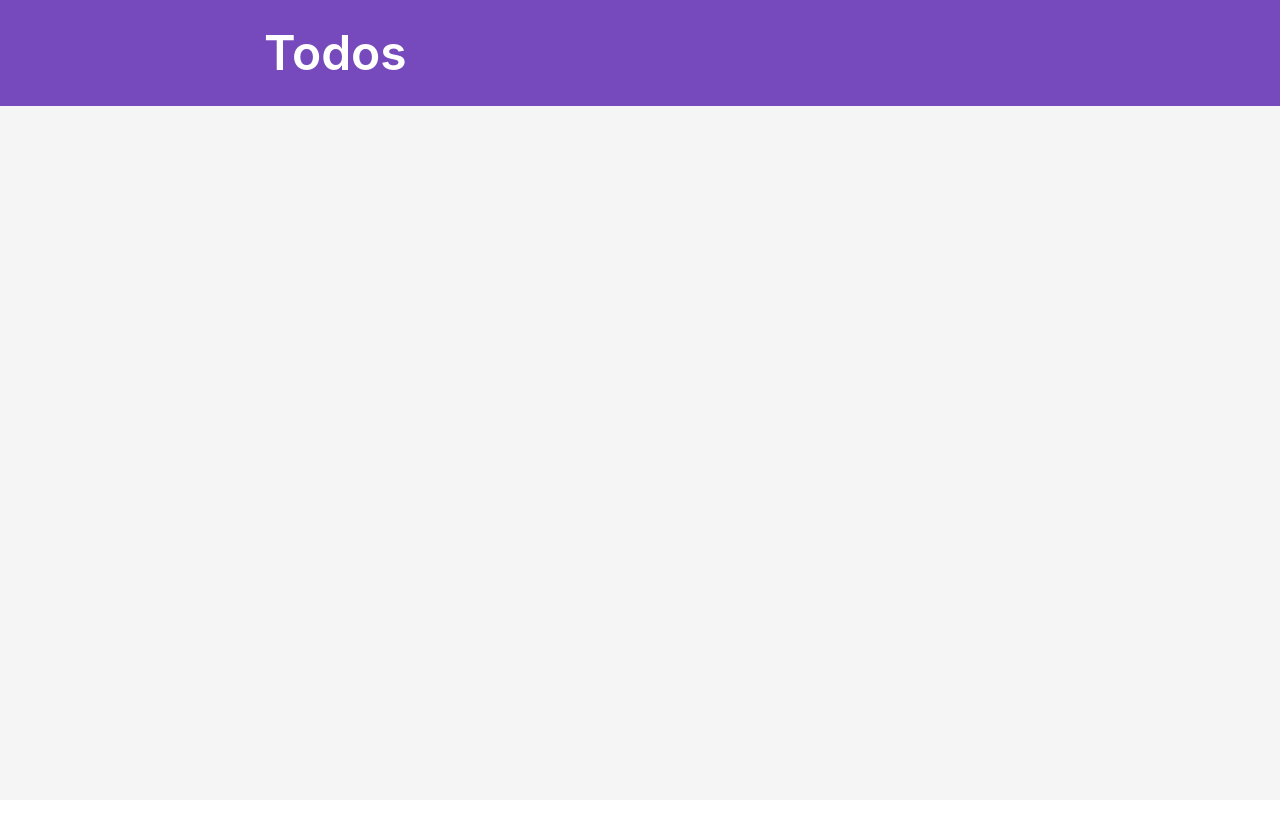
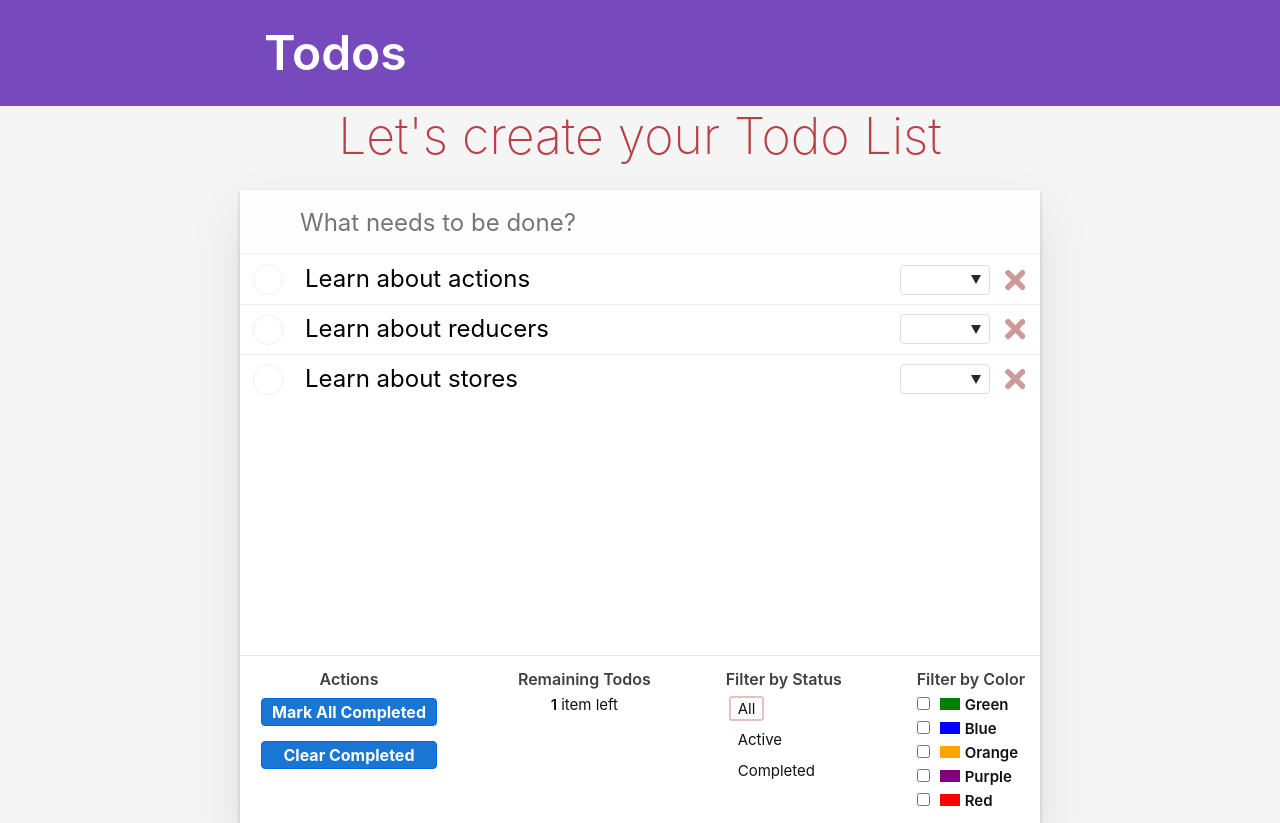
Before and after one commit to annpermi/todos-redux, a React (Create React App) app: page / in a window 1280 px wide. Before the commit the page ends 800 px from the top, so only its background shows below. Built offline with nearby package versions, Linux system fonts and the light colour scheme; what miragejs would draw is missing.

Commit message:
setup a redux

```diff
--- a/src/App.js
+++ b/src/App.js
@@ -1,4 +1,7 @@
 import React from 'react'
+import TodoList from './features/todos/TodoList'
+import Header from './features/header/Header'
+import Footer from './features/footer/Footer'
 
 function App() {
   return (
@@ -10,10 +13,11 @@
       </nav>
       <main>
         <section className="medium-container">
+          <h2>Let's create your Todo List</h2>
           <div className="todoapp">
-            {/* <Header /> */}
-            {/* <TodoList /> */}
-            {/* <Footer /> */}
+            <Header />
+            <TodoList />
+            <Footer />
           </div>
         </section>
       </main>
--- /dev/null
+++ b/src/features/filters/colors.js
@@ -0,0 +1,3 @@
+export const availableColors = ['green', 'blue', 'orange', 'purple', 'red']
+
+export const capitalize = (s) => s[0].toUpperCase() + s.slice(1)
--- a/src/features/filters/filterSlice.js
+++ b/src/features/filters/filterSlice.js
@@ -1,5 +1,11 @@
+export const StatusFilters = {
+  All: 'all',
+  Active: 'active',
+  Completed: 'completed',
+}
+
 const initialState = {
-  status: 'All',
+  status: StatusFilters.All,
   colors: [],
 }
 
@@ -12,6 +18,34 @@
         status: action.payload,
       }
     }
+    case 'filters/colorFilterChanged': {
+      let { color, changeType } = action.payload
+      const { colors } = state
+
+      switch (changeType) {
+        case 'added': {
+          if (colors.includes(color)) {
+            // This color already is set as a filter. Don't change the state.
+            return state
+          }
+
+          return {
+            ...state,
+            colors: state.colors.concat(color),
+          }
+        }
+        case 'removed': {
+          return {
+            ...state,
+            colors: state.colors.filter(
+              (existingColor) => existingColor !== color
+            ),
+          }
+        }
+        default:
+          return state
+      }
+    }
     default:
       return state
   }
--- /dev/null
+++ b/src/features/footer/Footer.js
@@ -0,0 +1,99 @@
+import React from 'react'
+
+import { availableColors, capitalize } from '../filters/colors'
+import { StatusFilters } from '../filters/filterSlice'
+
+const RemainingTodos = ({ count }) => {
+  const suffix = count === 1 ? '' : 's'
+
+  return (
+    <div className="todo-count">
+      <h5>Remaining Todos</h5>
+      <strong>{count}</strong> item{suffix} left
+    </div>
+  )
+}
+
+const StatusFilter = ({ value: status, onChange }) => {
+  const renderedFilters = Object.keys(StatusFilters).map((key) => {
+    const value = StatusFilters[key]
+    const handleClick = () => onChange(value)
+    const className = value === status ? 'selected' : ''
+
+    return (
+      <li key={value}>
+        <button className={className} onClick={handleClick}>
+          {key}
+        </button>
+      </li>
+    )
+  })
+
+  return (
+    <div className="filters statusFilters">
+      <h5>Filter by Status</h5>
+      <ul>{renderedFilters}</ul>
+    </div>
+  )
+}
+
+const ColorFilters = ({ value: colors, onChange }) => {
+  const renderedColors = availableColors.map((color) => {
+    const checked = colors.includes(color)
+    const handleChange = () => {
+      const changeType = checked ? 'removed' : 'added'
+      onChange(color, changeType)
+    }
+
+    return (
+      <label key={color}>
+        <input
+          type="checkbox"
+          name={color}
+          checked={checked}
+          onChange={handleChange}
+        />
+        <span
+          className="color-block"
+          style={{
+            backgroundColor: color,
+          }}
+        ></span>
+        {capitalize(color)}
+      </label>
+    )
+  })
+
+  return (
+    <div className="filters colorFilters">
+      <h5>Filter by Color</h5>
+      <form className="colorSelection">{renderedColors}</form>
+    </div>
+  )
+}
+
+const Footer = () => {
+  const colors = []
+  const status = StatusFilters.All
+  const todosRemaining = 1
+
+  const onColorChange = (color, changeType) =>
+    console.log('Color change: ', { color, changeType })
+  const onStatusChange = (status) => console.log('Status change: ', status)
+
+  return (
+    <footer className="footer">
+      <div className="actions">
+        <h5>Actions</h5>
+        <button className="button">Mark All Completed</button>
+        <button className="button">Clear Completed</button>
+      </div>
+
+      <RemainingTodos count={todosRemaining} />
+      <StatusFilter value={status} onChange={onStatusChange} />
+      <ColorFilters value={colors} onChange={onColorChange} />
+    </footer>
+  )
+}
+
+export default Footer
--- /dev/null
+++ b/src/features/header/Header.js
@@ -0,0 +1,35 @@
+import React, { useState } from 'react'
+import { useDispatch } from 'react-redux'
+
+const Header = () => {
+  const [text, setText] = useState('')
+  const dispatch = useDispatch()
+
+  const handleChange = (e) => setText(e.target.value)
+
+  const handleKeyDown = (e) => {
+    const trimmedText = e.target.value.trim()
+    // If the user pressed the Enter key:
+    if (e.key === 'Enter' && trimmedText) {
+      // Dispatch the "todo added" action with this text
+      dispatch({ type: 'todos/todoAdded', payload: trimmedText })
+      // And clear out the text input
+      setText('')
+    }
+  }
+
+  return (
+    <header className="header">
+      <input
+        className="new-todo"
+        placeholder="What needs to be done?"
+        value={text}
+        autoFocus={true}
+        onKeyDown={handleKeyDown}
+        onChange={handleChange}
+      />
+    </header>
+  )
+}
+
+export default Header
--- /dev/null
+++ b/src/features/todos/TodoList.js
@@ -0,0 +1,15 @@
+import React from 'react'
+import { useSelector } from 'react-redux'
+import TodoListItem from './TodoListItem'
+
+const TodoList = () => {
+  const todos = useSelector((state) => state.todos)
+
+  const renderedListItems = todos.map((todo) => {
+    return <TodoListItem key={todo.id} todo={todo} />
+  })
+
+  return <ul className="todo-list">{renderedListItems}</ul>
+}
+
+export default TodoList
--- /dev/null
+++ b/src/features/todos/TodoListItem.js
@@ -0,0 +1,55 @@
+import React from 'react'
+
+import { ReactComponent as TimesSolid } from './times-solid.svg'
+
+import { availableColors, capitalize } from '../filters/colors'
+
+const TodoListItem = ({ todo, onColorChange, onCompletedChange, onDelete }) => {
+  const { text, completed, color } = todo
+
+  const handleCompletedChanged = (e) => {
+    onCompletedChange(e.target.checked)
+  }
+
+  const handleColorChanged = (e) => {
+    onColorChange(e.target.value)
+  }
+
+  const colorOptions = availableColors.map((c) => (
+    <option key={c} value={c}>
+      {capitalize(c)}
+    </option>
+  ))
+
+  return (
+    <li>
+      <div className="view">
+        <div className="segment label">
+          <input
+            className="toggle"
+            type="checkbox"
+            checked={completed}
+            onChange={handleCompletedChanged}
+          />
+          <div className="todo-text">{text}</div>
+        </div>
+        <div className="segment buttons">
+          <select
+            className="colorPicker"
+            value={color}
+            style={{ color }}
+            onChange={handleColorChanged}
+          >
+            <option value=""></option>
+            {colorOptions}
+          </select>
+          <button className="destroy" onClick={onDelete}>
+            <TimesSolid />
+          </button>
+        </div>
+      </div>
+    </li>
+  )
+}
+
+export default TodoListItem
--- a/src/index.js
+++ b/src/index.js
@@ -4,6 +4,7 @@
 import App from './App'
 import store from './store'
 import './api/server'
+import { Provider } from 'react-redux'
 
 // Log the initial state
 console.log('Initial state: ', store.getState())
@@ -36,8 +37,12 @@
 // store.dispatch({ type: 'todos/todoAdded', payload: 'Try creating a store' })
 
 ReactDOM.render(
+  // Render a `<Provider>` around the entire `<App>`,
+  // and pass the Redux store to as a prop
   <React.StrictMode>
-    <App />
+    <Provider store={store}>
+      <App />
+    </Provider>
   </React.StrictMode>,
   document.getElementById('root')
 )
```
Also changed, not shown: src/features/todos/times-solid.svg (added).
